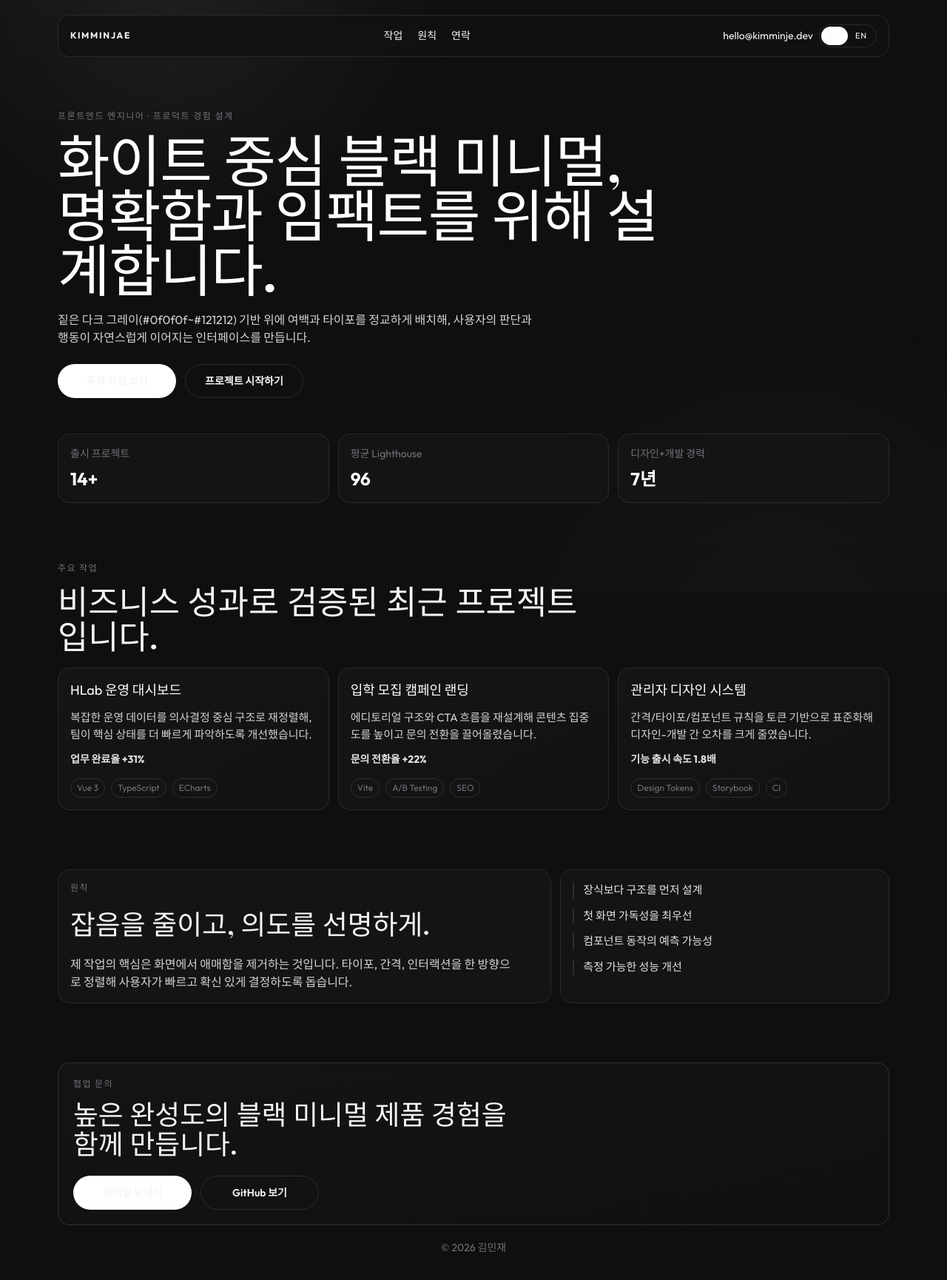
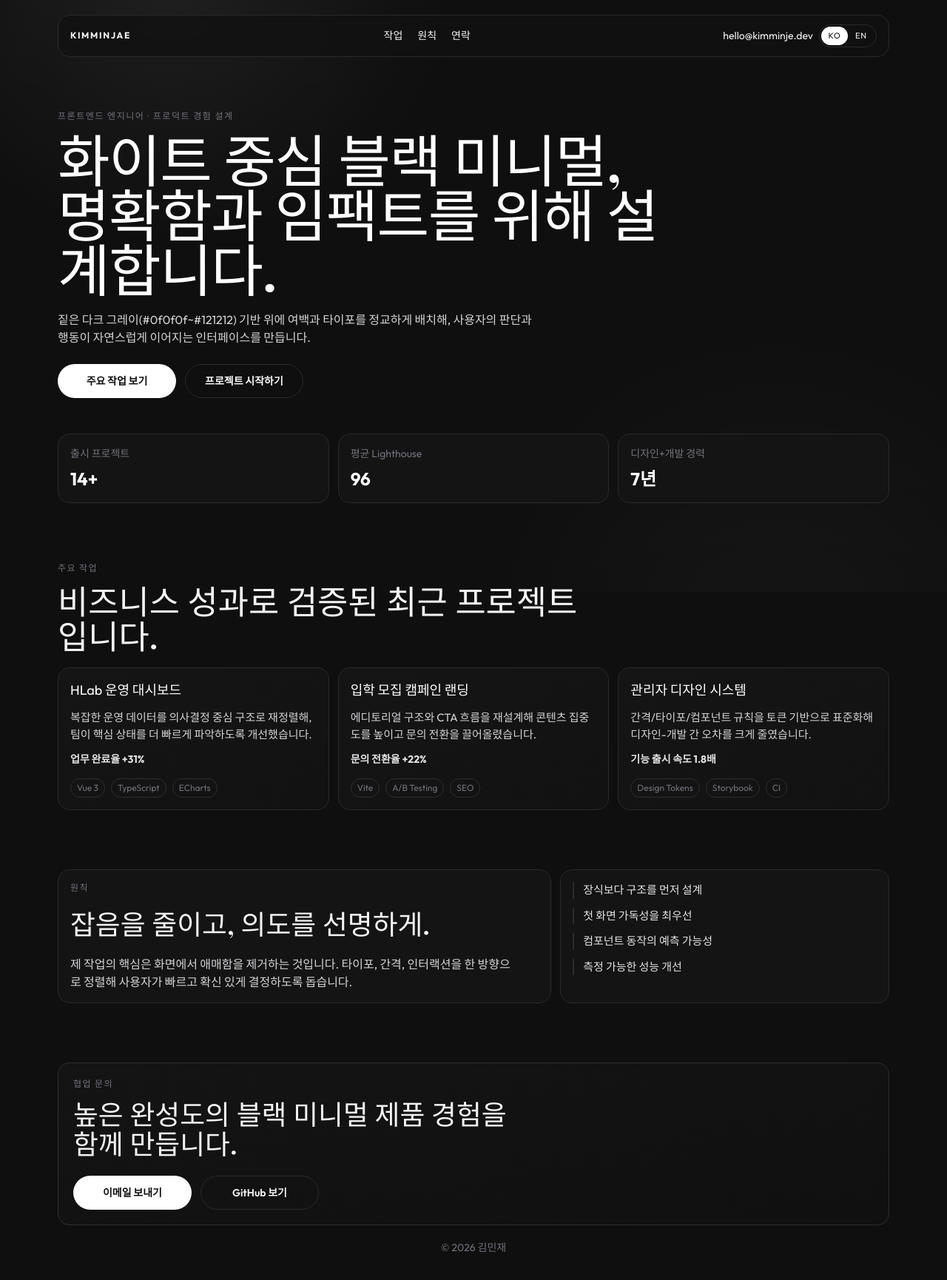
Before and after one commit to HLab-Haeyul/HLab-Web, a Vue app: page /ko in a window 1280 px wide. Shown: the top 1730 px of the page at 74% size. Built offline with nearby package versions, Linux system fonts and the light colour scheme; the HTML template or start-up script is replaced by a standard one.

Commit message:
feat(#3) : 흰색 버튼 텍스트 대비를 강하게 보정

```diff
--- a/src/views/PortfolioView.vue
+++ b/src/views/PortfolioView.vue
@@ -41,14 +41,22 @@ const currentYear = new Date().getFullYear()
         <div class="inline-flex rounded-full border border-[#2a2a2a] p-0.5">
           <RouterLink
             class="min-w-9 rounded-full px-2 py-1 text-center text-[11px] tracking-[0.08em] transition"
-            :class="locale === 'ko' ? 'bg-white text-zinc-950' : 'text-zinc-400 hover:text-zinc-100'"
+            :class="
+              locale === 'ko'
+                ? 'bg-white !text-[#0f0f0f]'
+                : 'text-zinc-400 hover:text-zinc-100'
+            "
             to="/ko"
           >
             KO
           </RouterLink>
           <RouterLink
             class="min-w-9 rounded-full px-2 py-1 text-center text-[11px] tracking-[0.08em] transition"
-            :class="locale === 'en' ? 'bg-white text-zinc-950' : 'text-zinc-400 hover:text-zinc-100'"
+            :class="
+              locale === 'en'
+                ? 'bg-white !text-[#0f0f0f]'
+                : 'text-zinc-400 hover:text-zinc-100'
+            "
             to="/en"
           >
             EN
@@ -68,7 +76,7 @@ const currentYear = new Date().getFullYear()
         <p class="mt-5 max-w-[62ch] text-base text-zinc-300">{{ copy.heroLead }}</p>
         <div class="mt-6 flex flex-wrap gap-3">
           <a
-            class="inline-flex min-w-40 items-center justify-center rounded-full bg-white px-4 py-3 text-sm font-semibold text-zinc-950 transition hover:-translate-y-0.5"
+            class="inline-flex min-w-40 items-center justify-center rounded-full bg-white px-4 py-3 text-sm font-semibold !text-[#0f0f0f] transition hover:-translate-y-0.5 hover:!text-[#0f0f0f]"
             href="#work"
           >
             {{ copy.primaryCta }}
@@ -157,7 +165,7 @@ const currentYear = new Date().getFullYear()
         </h2>
         <div class="mt-6 flex flex-wrap gap-3">
           <a
-            class="inline-flex min-w-40 items-center justify-center rounded-full bg-white px-4 py-3 text-sm font-semibold text-zinc-950 transition hover:-translate-y-0.5"
+            class="inline-flex min-w-40 items-center justify-center rounded-full bg-white px-4 py-3 text-sm font-semibold !text-[#0f0f0f] transition hover:-translate-y-0.5 hover:!text-[#0f0f0f]"
             href="mailto:hello@kimminje.dev"
           >
             {{ copy.emailCta }}
```
